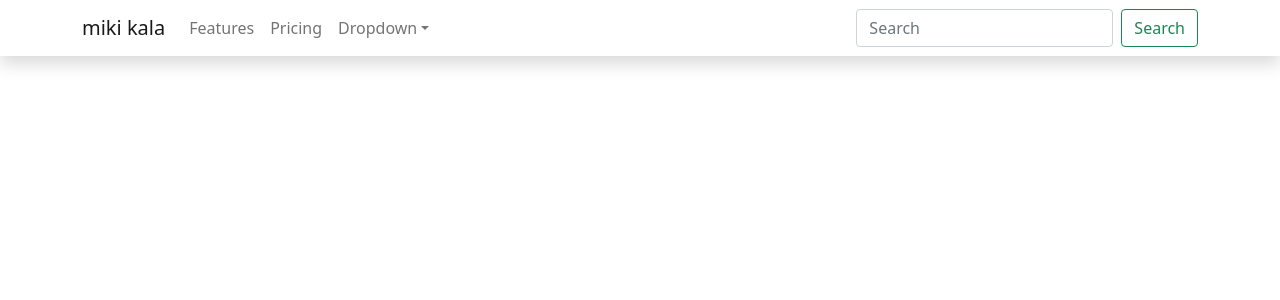
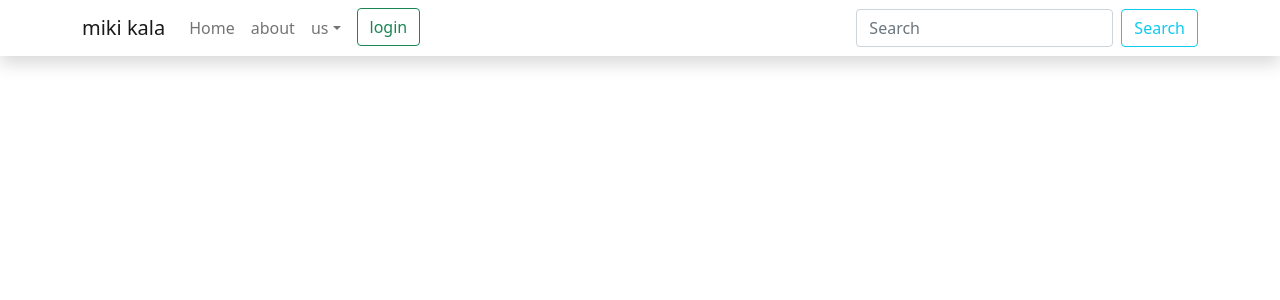
Before and after one commit to mohammadkamraan/react-redux-thunk--shop-project, a React (Create React App) app: page / in a window 1280 px wide. Shown: the top 300 px of the page. Built offline with nearby package versions, Linux system fonts and the light colour scheme; the HTML template or start-up script is replaced by a standard one.

Commit message:
created navbar

```diff
--- a/src/App.js
+++ b/src/App.js
@@ -1,38 +1,12 @@
 import './App.css';
-import 'bootstrap/dist/css/bootstrap.min.css';
-import { Navbar, Container, Nav, NavDropdown, Form, FormControl, Button } from 'react-bootstrap';
+
+//import Comps
+import Navbar from './Components/Navbar';
 
 function App() {
   return (
     <div className="App">
-      <Navbar collapseOnSelect expand="sm" bg="white" variant="light" className='shadow' fixed="top">
-        <Container>
-          <Navbar.Brand href="#home">miki kala</Navbar.Brand>
-          <Navbar.Toggle aria-controls="responsive-navbar-nav" />
-          <Navbar.Collapse id="responsive-navbar-nav">
-            <Nav className="me-auto">
-              <Nav.Link href="#features">Features</Nav.Link>
-              <Nav.Link href="#pricing">Pricing</Nav.Link>
-              <NavDropdown title="Dropdown" id="collasible-nav-dropdown">
-                <NavDropdown.Item href="#action/3.1">Action</NavDropdown.Item>
-                <NavDropdown.Item href="#action/3.2">Another action</NavDropdown.Item>
-                <NavDropdown.Item href="#action/3.3">Something</NavDropdown.Item>
-                <NavDropdown.Divider />
-                <NavDropdown.Item href="#action/3.4">Separated link</NavDropdown.Item>
-              </NavDropdown>
-            </Nav>
-            <Form className="d-flex">
-              <FormControl
-                type="search"
-                placeholder="Search"
-                className="me-2"
-                aria-label="Search"
-              />
-              <Button variant="outline-success">Search</Button>
-            </Form>
-          </Navbar.Collapse>
-        </Container>
-      </Navbar>
+      <Navbar />
     </div>
   );
 }
--- /dev/null
+++ b/src/Components/Navbar.js
@@ -0,0 +1,48 @@
+import React from "react";
+import 'bootstrap/dist/css/bootstrap.min.css';
+import { Navbar, Container, Nav, NavDropdown, Form, FormControl, Button } from 'react-bootstrap';
+
+
+const Header = () => {
+    return (
+        <header>
+            <Navbar collapseOnSelect expand="lg" bg="white" variant="light" className='shadow ' fixed="top">
+                <Container >
+                    <Navbar.Brand href="#home">miki kala</Navbar.Brand>
+                    <Navbar.Toggle aria-controls="responsive-navbar-nav" />
+                    <Navbar.Collapse id="responsive-navbar-nav">
+                        <Nav className="me-auto d-flex gy-2">
+                            <Nav.Link href="#features">Home</Nav.Link>
+                            <Nav.Link href="#pricing">about</Nav.Link>
+                            <NavDropdown title="us" id="collasible-nav-dropdown">
+                                <NavDropdown.Item href="#action/3.1">lorem</NavDropdown.Item>
+                                <NavDropdown.Item href="#action/3.2">lorem</NavDropdown.Item>
+                                <NavDropdown.Item href="#action/3.3">lorem</NavDropdown.Item>
+                                <NavDropdown.Divider />
+                                <NavDropdown.Item href="#action/3.4">Separated lorem</NavDropdown.Item>
+                            </NavDropdown>
+                            <div className='rowd-flex align-items-center'>
+                                <div className='col-3'>
+                                    <Button variant="outline-success"
+                                        className='mb-2 ms-lg-2 mt-2 mb-lg-0 mt-lg-0'>login
+                                    </Button>
+                                </div>
+                            </div>
+                        </Nav>
+                        <Form className="d-flex">
+                            <FormControl
+                                type="search"
+                                placeholder="Search"
+                                className="me-2  align-items-center"
+                                aria-label="Search"
+                            />
+                            <Button variant="outline-info">Search</Button>
+                        </Form>
+                    </Navbar.Collapse>
+                </Container>
+            </Navbar>
+        </header>
+    )
+}
+
+export default Header;
```
